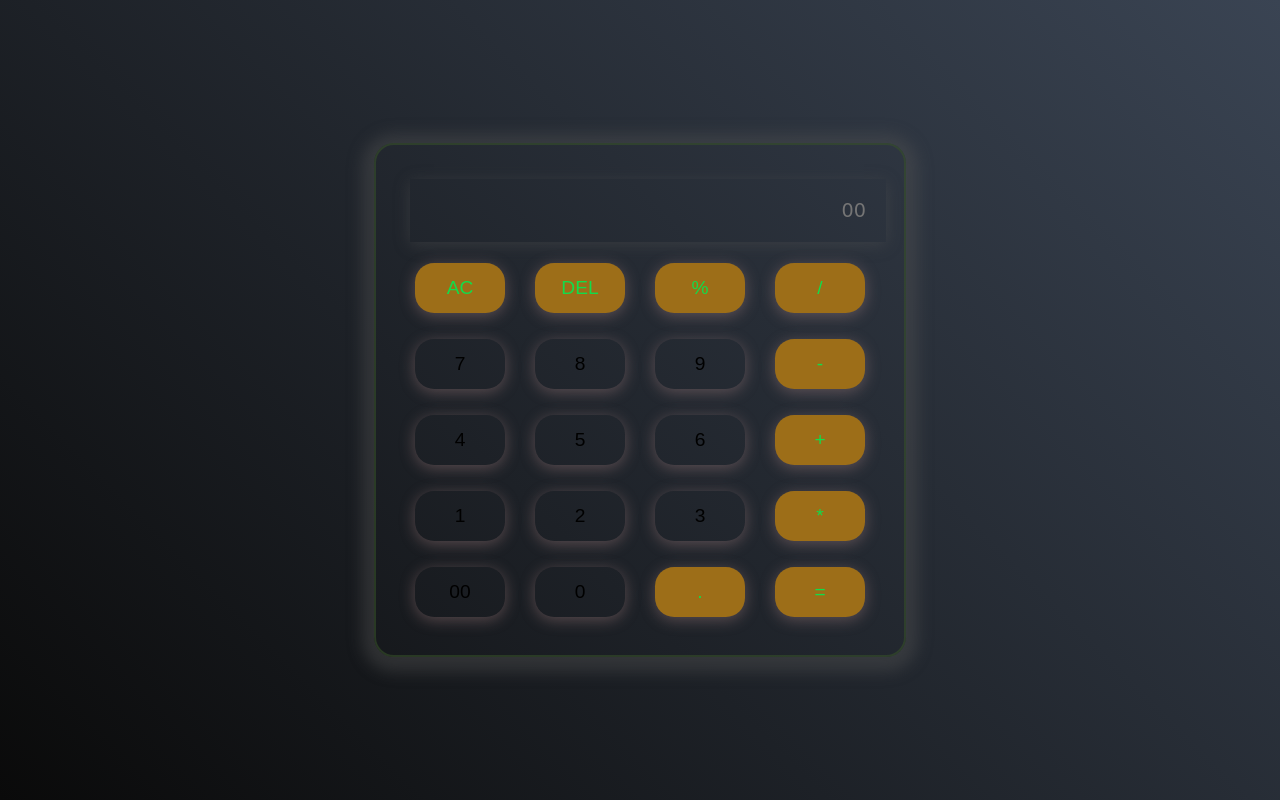
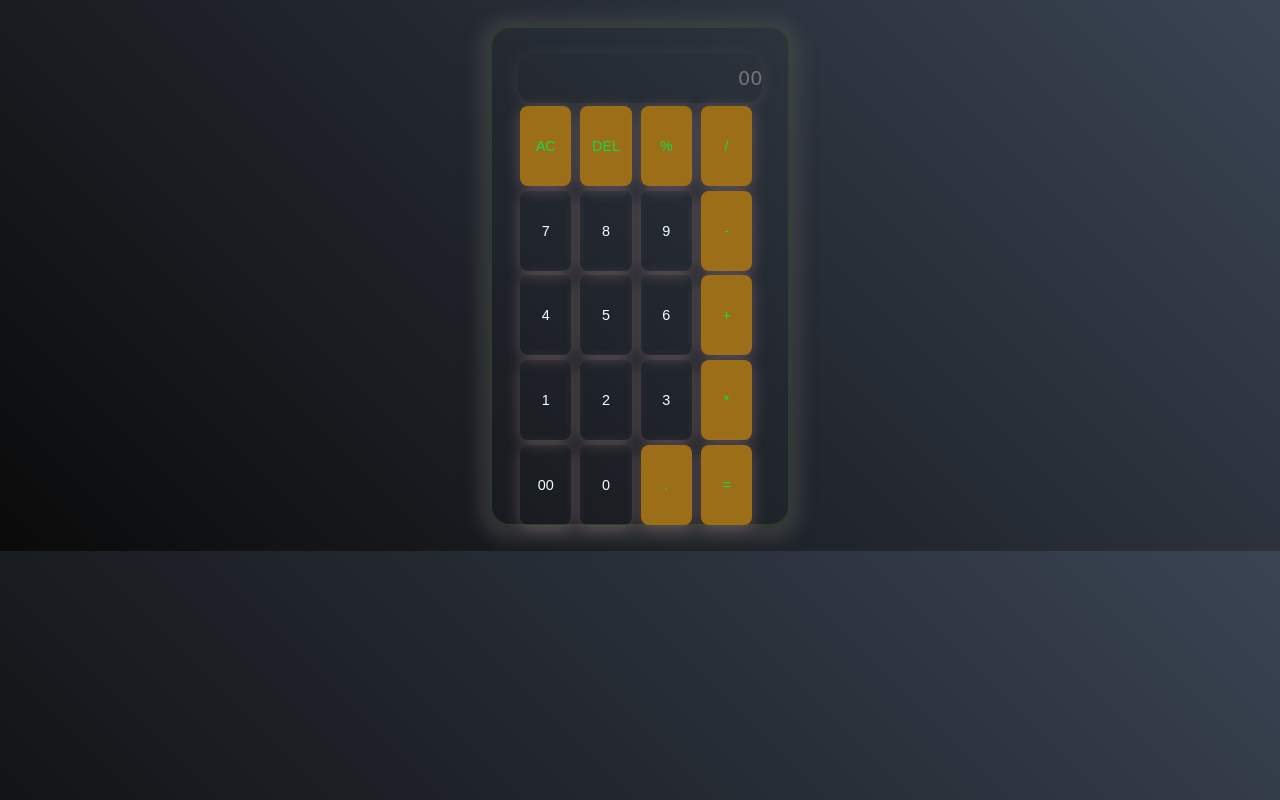
Before and after one commit to RAHULREWAR122/Calculator-By-RR, a plain HTML site: page index.html in a window 1280 px wide. Drawn offline with Linux system fonts and the light colour scheme.

Commit message:
Update style.css

```diff
--- a/style.css
+++ b/style.css
@@ -5,27 +5,33 @@
 }
 
 body {
-    height: 100vh;
-    width: 100%;
     display: flex;
     justify-content: center;
     align-items: center;
     background: linear-gradient(45deg, #0a0a0a, #3a4453);
+    height: 100%;
+    width: 100%;
 }
 
 #calculator {
+    height: 100vh;
+    width: 100%;
+    max-width: 300px;
+    max-height:500px ;
     padding: 2%;
+    margin: 2%;
     border-radius: 20px;
     border: 2px solid rgba(56, 82, 42, 0.565);
     box-shadow: 0 3px 15px 12px rgba(84, 84, 84, .4);
-
 }
-
+#calculator>div{
+    display: block;
+}
 input {
     width: 100%;
+    height: 50px;
     border: none;
-    padding: 20px;
-    margin: 8px;
+    border-radius: 1rem;
     background-color: transparent;
     box-shadow: 0 3px 15px rgba(84, 84, 84, .4);
     font-size: 1.2rem;
@@ -36,17 +42,19 @@ input {
 }
 
 button {
-    height: 50px;
-    width: 90px;
+    position: relative;
+    margin: 1%;
+    height: 80px;
+    width: 21%;
+    min-width: 40px;
     border: none;
-    margin: 13px;
-    font-size: 1.2rem;
-    border-radius: 1.2rem;
+    font-size: .9rem;
+    border-radius: .5rem;
     background-color: transparent;
     box-shadow: 0 3px 15px rgba(181, 141, 141, 0.4);
     cursor: pointer;
     transition: all .4s;
-
+    color: azure;
 }
 
 button:hover {
```
